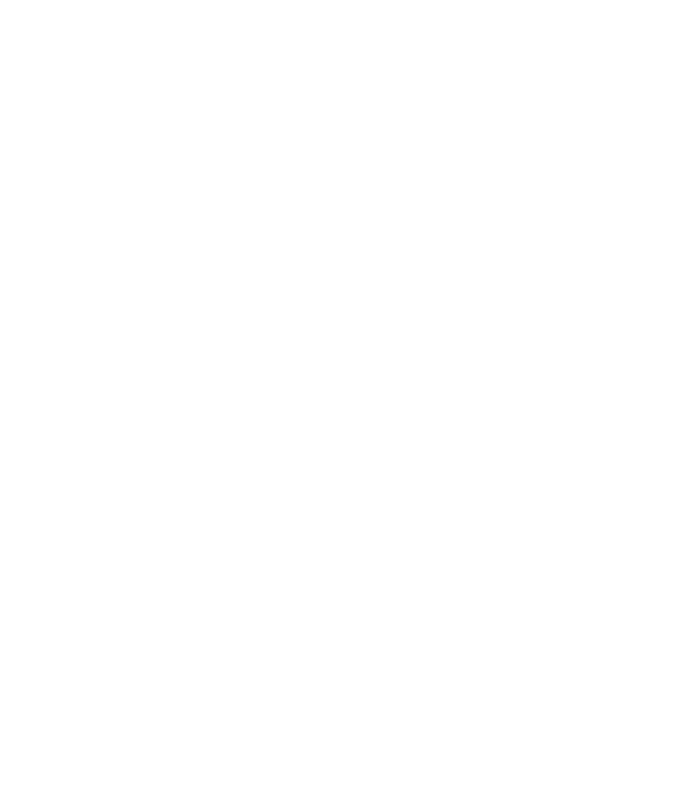
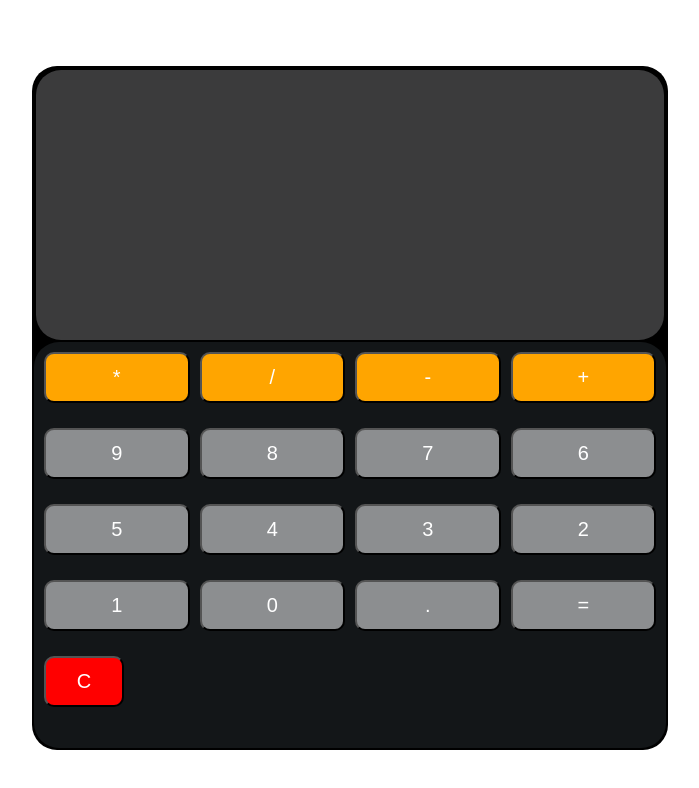
Before and after one commit to Sum-IT-guy/Calculator, a plain HTML site: page index.html in a window 1280 px wide. Shown: the whole page, without its empty margins (290-989 px from the left). Drawn offline with Linux system fonts and the light colour scheme.

Commit message:
Fron-end layout: build and design front web layout of calculator using html and css

```diff
--- a/index.html
+++ b/index.html
@@ -9,6 +9,44 @@
       </head>
 
       <body>
+        <div id = "main_body">
+          <div id = "screen">
+          </div>
 
+            <div id="keypad">
+               <div id="operators">
+                  <button>*</button>
+                  <button>/</button>
+                  <button>-</button>
+                  <button>+</button>
+               </div>
+
+               <div id="row_1">
+                  <button>9</button>
+                  <button>8</button>
+                  <button>7</button>
+                  <button>6</button>
+               </div>
+
+               <div id="row_2">
+                  <button>5</button>
+                  <button>4</button>
+                  <button>3</button>
+                  <button>2</button>
+               </div>
+
+               <div id="row_3">
+                  <button>1</button>
+                  <button>0</button>
+                  <button>.</button>
+                  <button>=</button>
+               </div>
+
+               <div id="row_4">
+                  <button>C</button>
+               </div>
+            </div>
+
+        </div>
       </body>
    </html>
--- a/styles.css
+++ b/styles.css
@@ -0,0 +1,58 @@
+body{
+    height:100vh;
+    display:flex;
+    justify-content: center;
+    align-items: center;
+}
+
+#main_body{
+     width:50%;
+     height:85%;
+     background-color:black;
+     border-radius:25px;
+     display:flex;
+     flex-direction: column;
+     padding:2px;
+
+}
+
+#screen{
+    margin:2px;
+    height: 40%;
+    background-color:rgb(59, 59, 60) ;
+    border-radius: 25px;
+}
+
+#keypad{
+   background-color:rgb(19, 22, 24);
+   height:60%;
+   border-radius:25px;
+   display:flex;
+   flex-direction:column;
+   gap:5px;
+}
+
+#row_1,#row_2,#row_3,#row_4,#operators {
+  display: flex;
+  gap:10px;
+  padding:10px;
+}
+
+#row_1 button,#row_2 button,#row_4 button,#row_3 button,#operators button{
+    flex:1;
+    padding:12px;
+    background-color: orange;
+    text-align: center;
+    font-size: 20px;
+    color:white;
+    border-radius:10px;
+}
+
+#row_4 button{
+   max-width:80px;
+   background-color: red;
+}
+
+#row_1 button,#row_2 button,#row_3 button{
+    background-color:rgb(140, 142, 144);
+}
```
